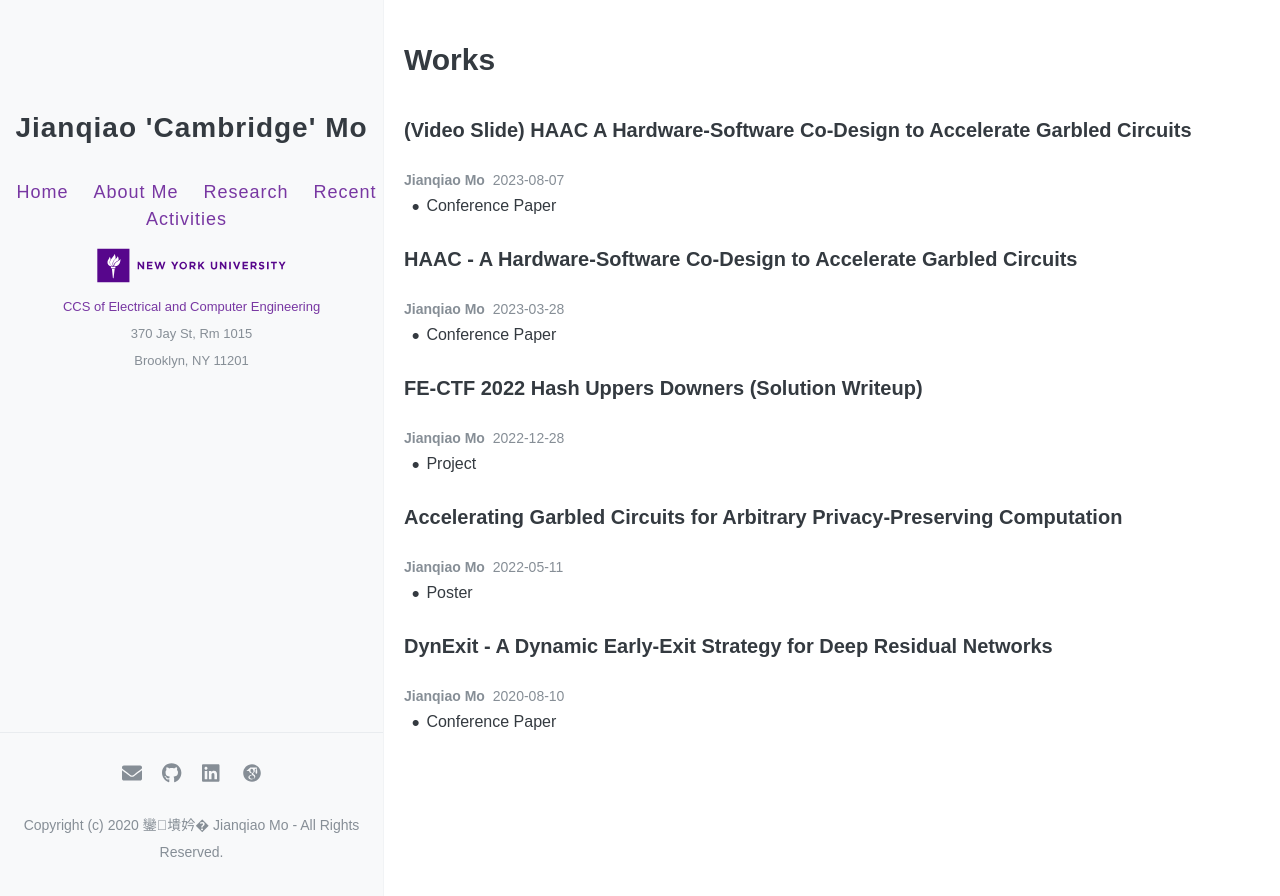
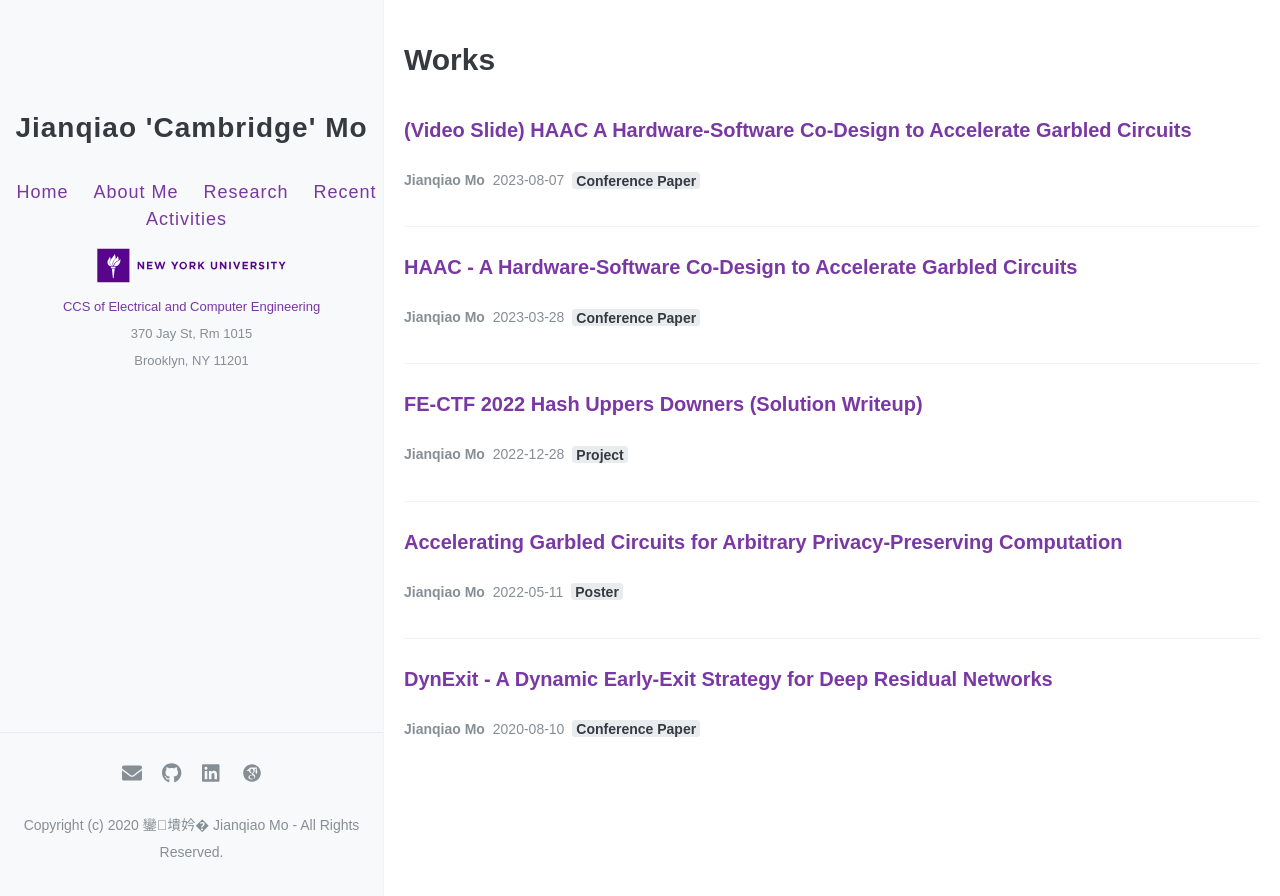
Before and after one commit to jianqiaomo/mywebpage, a Jekyll site: the page built from works/index.html, in a window 1280 px wide. Shown: the top 896 px of the page. Built offline with Jekyll 4.4.1, drawn with Linux system fonts in a browser that asks for light colours; comment, search, counter and statistics services are not loaded.

Commit message:
re org works

```diff
--- a/works/index.html
+++ b/works/index.html
@@ -8,7 +8,8 @@ permalink: /works/
   <h2>No post found</h2>
 {% endif %}
 
-<ul class="archive">
+<!--<ul class="archive">-->
+<ul class="posts">
   {% for post in site.posts %}
 <!--    {% unless post.next %}-->
 <!--      <h2>{{ post.date | date: '%Y' }}</h2>-->
```
